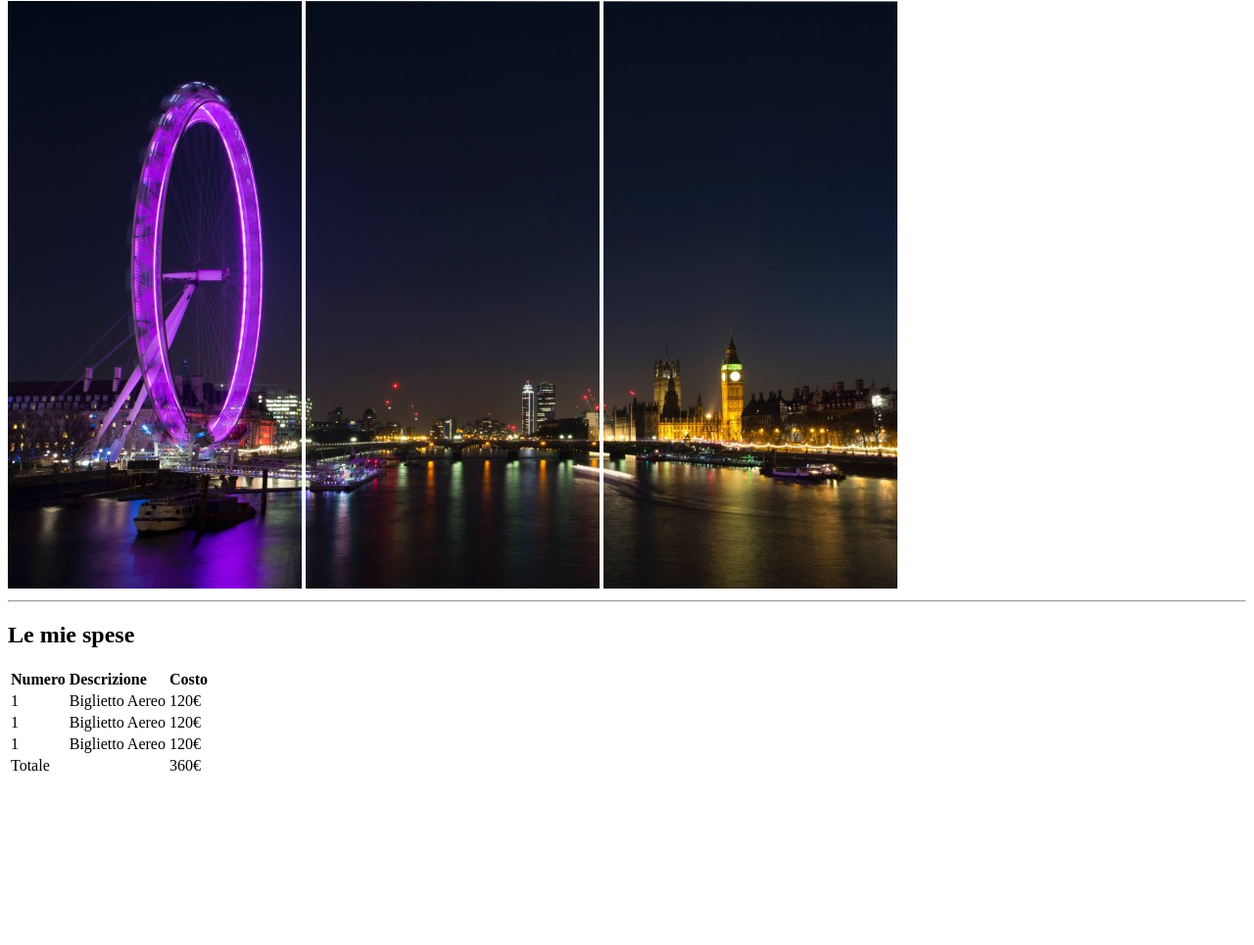
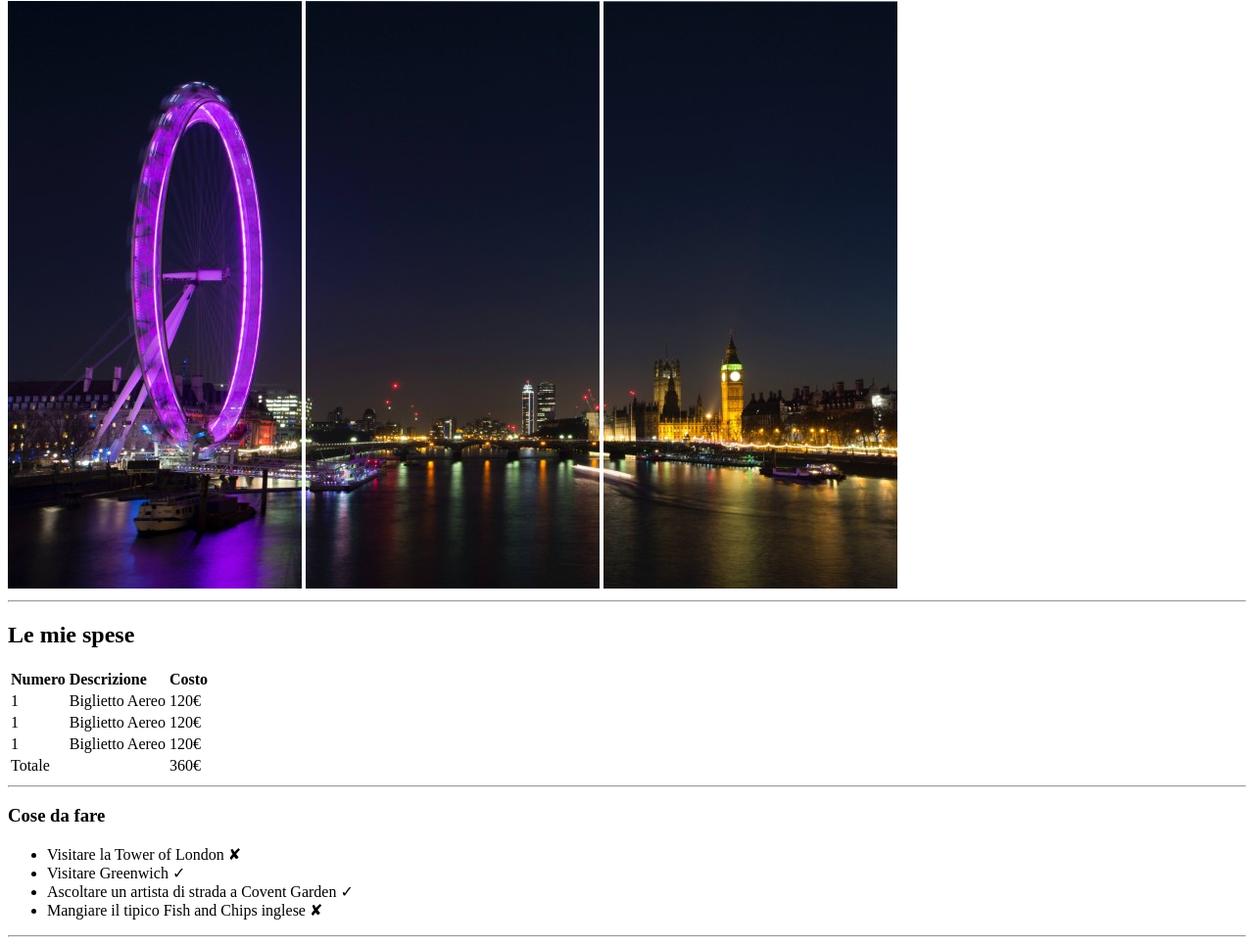
Before and after one commit to SimoLomba53/html-london-trip, a plain HTML site: page index.html in a window 1280 px wide. Shown: the part 79-1044 px from the top of the page at 98% size. Before the commit the page ends 881 px from the top, so only its background shows below. Drawn offline with Linux system fonts and the light colour scheme.

Commit message:
Lista non numerata di cose da fare

```diff
--- a/index.html
+++ b/index.html
@@ -16,6 +16,7 @@
       <hr>
     </header>
     <main>
+     <section> <!--Le mie spese-->
       <h2>Le mie spese</h2>
       <table> <!--Inizia la tabella-->
         <tr>  <!--Inizia la prima riga-->
@@ -43,7 +44,19 @@
             <td></td>
             <td>360€</td>
             </tr> <!--Fine ultima riga-->
-      </table>
+      </table> <!--Fine della tabella-->
+     </section>
+      <hr>
+      <section> <!--Cose da fare-->
+       <h3>Cose da fare</h3>
+       <ul>
+        <li>Visitare la Tower of London &#10008</li>
+        <li>Visitare Greenwich &#10003</li>
+        <li>Ascoltare un artista di strada a Covent Garden &#10003</li>
+        <li>Mangiare il tipico Fish and Chips inglese &#10008</li>
+       </ul>
+       <hr>
+      </section>
 
     </main>
     <footer>
```
